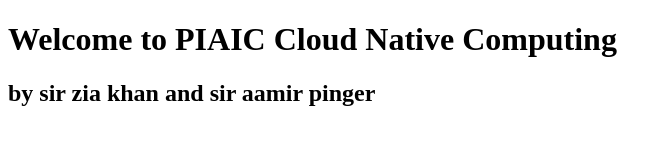
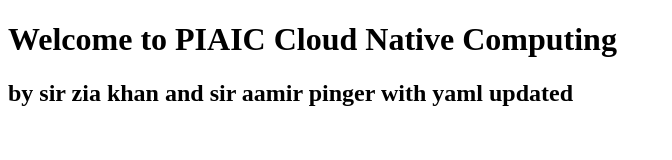
Before and after one commit to msusman1/session1-assignment, a plain HTML site: page index.html in a window 1280 px wide. Shown: the whole page, without its empty margins (0-672 px from the left). Drawn offline with Linux system fonts and the light colour scheme.

Commit message:
yaml file updated

```diff
--- a/index.html
+++ b/index.html
@@ -6,6 +6,6 @@
 </head>
 <body>
 <h1>Welcome to PIAIC Cloud Native Computing</h1>
-<h2>by sir zia khan and sir aamir pinger</h2>
+<h2>by sir zia khan and sir aamir pinger with yaml updated</h2>
 </body>
 </html>
```
Also changed, not shown: 1 other file.
